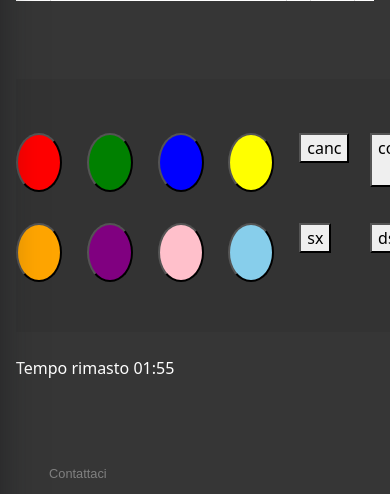
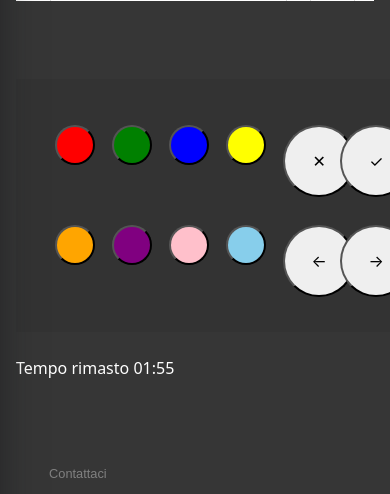
Before and after one commit to l3onrdo/Mind-Masters, a Flask app: page /gioco-computer in a window 390 px wide. Shown: the part 512-1006 px from the top of the page. Run offline with Flask 3, Linux system fonts and the light colour scheme.

Commit message:
Improved game controller. Made it more responsive.

```diff
--- a/static/css/gameoffline.css
+++ b/static/css/gameoffline.css
@@ -35,7 +35,7 @@ body, html {
                         5.88235% auto;
   grid-template-rows: 9.677% 32.25806% 16.12903% 32.25806% auto;
   grid-gap: 1px;
-  margin: 0 20%;
+  margin: 0 25%;
 }
 
 .grid-container {
@@ -104,17 +104,20 @@ body, html {
 
 .input-color-button {
   border-radius: 50%; /* Crea un cerchio */
+}
 
-  width: 100%; /* Larghezza massima di 30px */
-  height: 100%; /* Altezza massima di 30px */
-  aspect-ratio: 1 / 1; /* Mantiene un rapporto d'aspetto 1:1 (cerchio perfetto) */
+#cancCol, #invcod, #dx-btn, #sx-btn{
+  border-radius: 50%;
+  width: 72px;
+  height: 72px;
+}
+
+.btn-close {
+  background-color: #fff; /* Set white background color with !important */
 }
 
 @media (max-width: 620px) {
-  .input-color-button {
-    width: 100%; /* Larghezza massima di 30px */
-    height: 100%; /* Altezza massima di 30px */
-  }
+
   .grid-container {
     margin: 0;
   }
@@ -125,7 +128,7 @@ body, html {
     margin: 0;
   }
   .controller-container{
-    margin: 10px 0%;
+    margin: 0 10%;
   }
 }
 
@@ -144,3 +147,49 @@ body, html {
     border-width: 2px;
   }
 }
+
+/* Responsiveness of game controller.*/
+
+@media (max-width: 500px){
+  .input-color-button {
+    width: 40px;
+    height: 40px;
+  }
+}
+
+@media (min-width: 500px) and (max-width: 700px){
+  .input-color-button {
+    width: 50px;
+    height: 50px;
+  }
+}
+
+@media (min-width: 700px) and (max-width: 900px){
+  .input-color-button {
+    width: 65px;
+    height: 65px;
+  }
+}
+
+@media (min-width: 900px) and (max-width: 1300px){
+  .input-color-button {
+    width: 72px;
+    height: 72px;
+  }
+  .controller-container{
+    margin: 0 15%;
+  }
+}
+
+@media (min-width: 1300px) and (max-width: 1600px){
+  .controller-container{
+    margin: 0 20%;
+  }
+}
+
+@media (min-width: 900px){
+  .input-color-button {
+    width: 72px;
+    height: 72px;
+  }
+}
--- a/templates/gameoffline.html
+++ b/templates/gameoffline.html
@@ -131,13 +131,17 @@
                     <div class="space"></div>
 
                     <div class="item-5">
-                        <button id="cancCol" onclick="cancellaColore()">canc</button>
+                        <button id="cancCol" onclick="cancellaColore()">
+                            &#x2715
+                        </button>
                     </div>
 
                     <div class="space"></div>
 
                     <div class="item-6">
-                        <button id="invcod" onclick="confrontaCodici()">conferma codice</button>
+                        <button id="invcod" onclick="confrontaCodici()">
+                            &#x2713
+                        </button>
                     </div>
 
                     {% for x in range(1, 12) %}
@@ -171,13 +175,17 @@
                     <div class="space"></div>
 
                     <div class="item-11">
-                        <button id="sx-btn" onclick="sinistra()">sx</button>
+                        <button id="sx-btn" onclick="sx()">
+                            &#x2190
+                        </button>
                     </div>
 
                     <div class="space"></div>
 
                     <div class="item-12">
-                        <button id="dx-btn" onclick="destra()">ds</button>
+                        <button id="dx-btn" onclick="dx()">
+                            &#x2192
+                        </button>
                     </div>
 
                     {% for x in range(1, 12) %}
```
